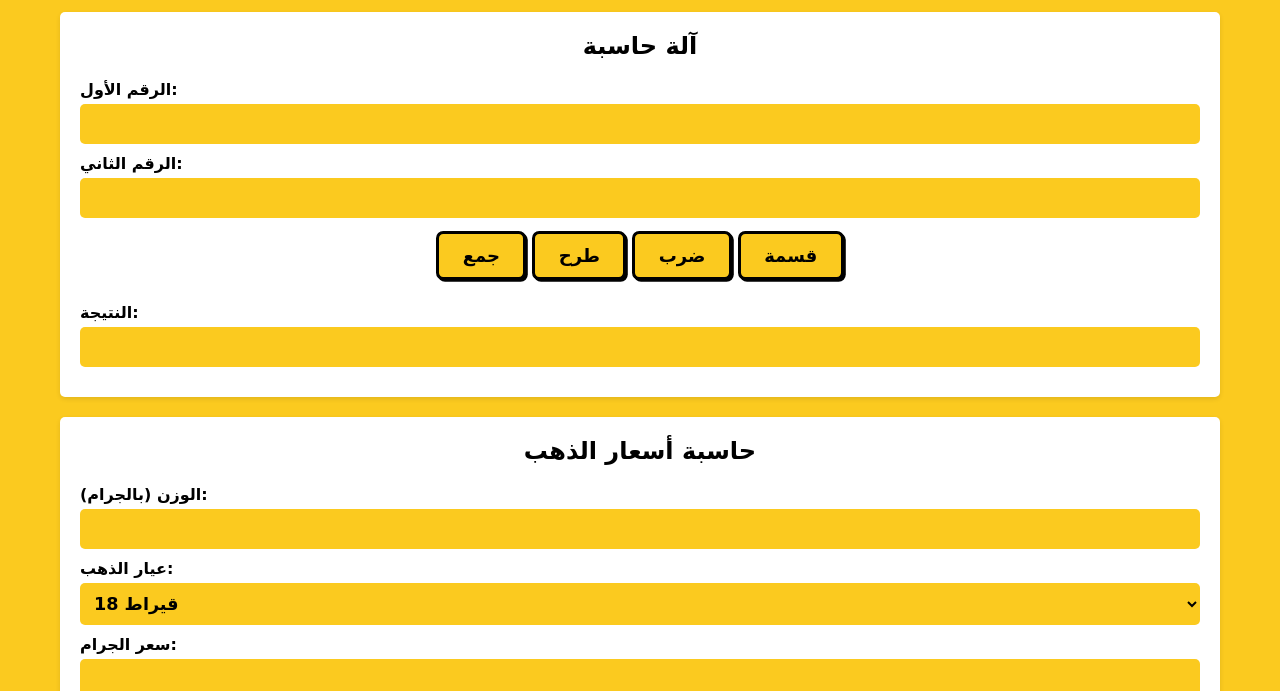
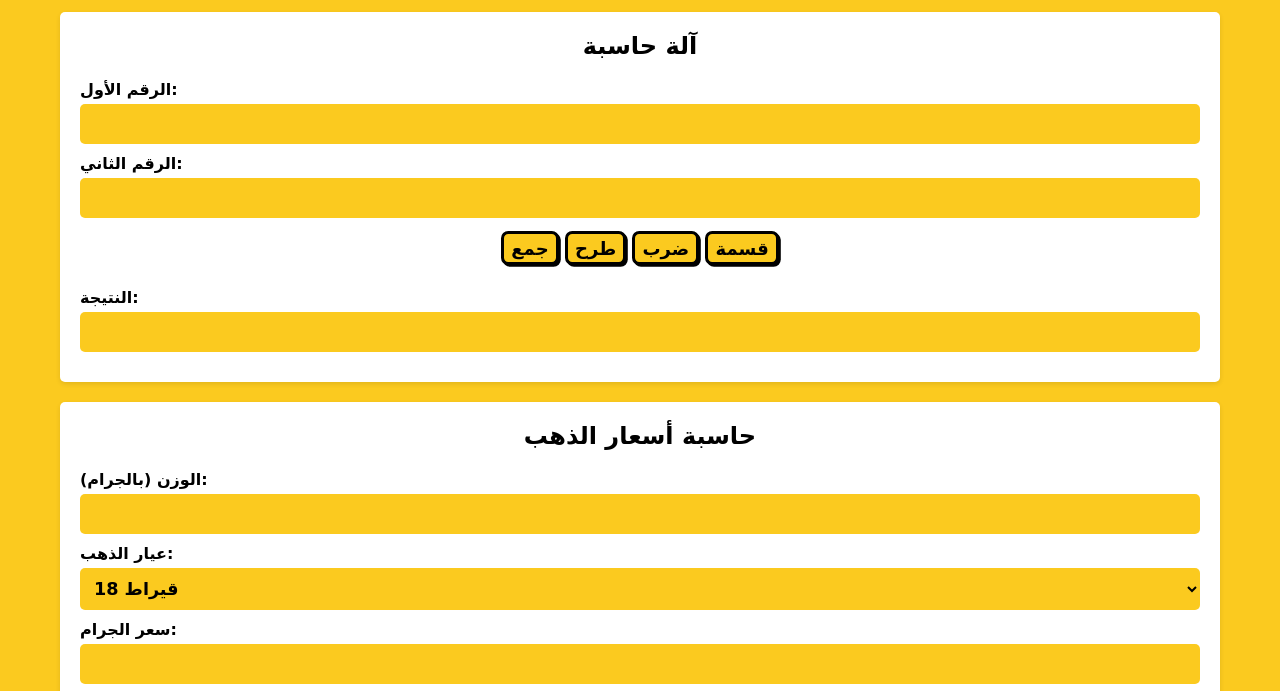
Before and after one commit to midogamer251/JewelersHelper, a plain HTML site: page index.html in a window 1280 px wide. Shown: the part 72-763 px from the top of the page. Drawn offline with Linux system fonts and the light colour scheme; a web font is replaced by a local one.

Commit message:
Update style.css

```diff
--- a/style.css
+++ b/style.css
@@ -76,7 +76,7 @@
   .button-group button {
 	margin: 3px;
 	background: #FBCA1F;
-	padding: 0.6em 1.3em;
+	padding: 0.2em 0.4em;
 	font-family: inherit;
 	font-weight: 900;
 	font-size: 18px;
```
